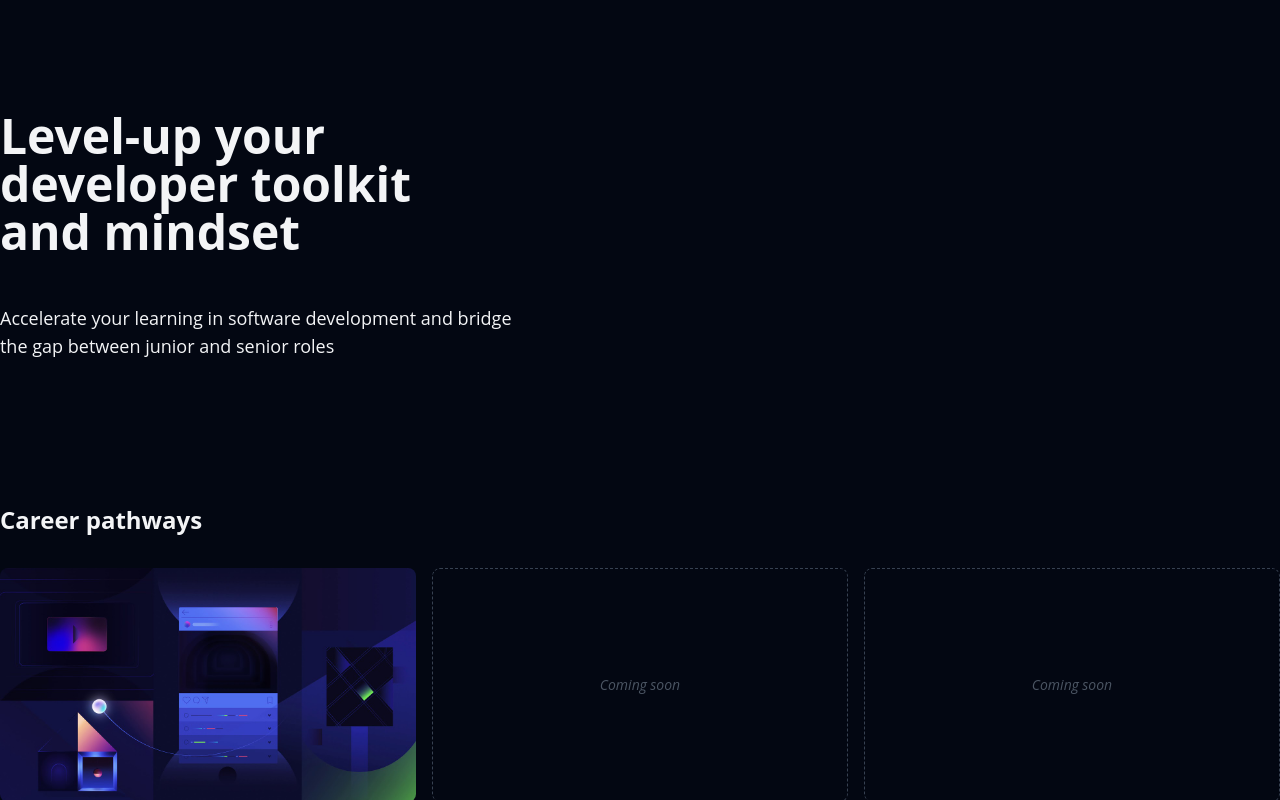
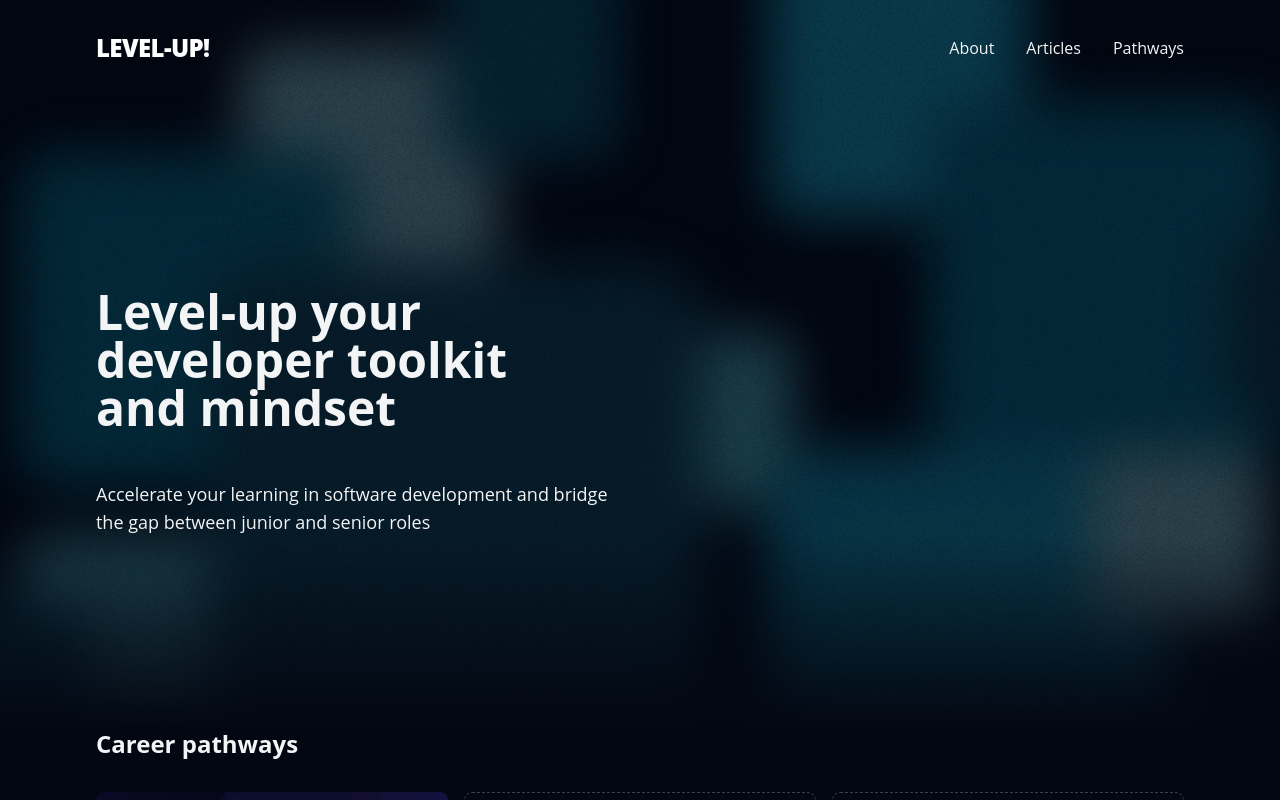
Before and after one commit to ellsphillips/level-up, a Next.js app: page / in a window 1280 px wide. Shown: the top 800 px of the page. Built offline with nearby package versions, Linux system fonts and the light colour scheme.

Commit message:
Feature: section component with cta

```diff
--- /dev/null
+++ b/components/theme/Section.tsx
@@ -0,0 +1,48 @@
+import Image from 'next/image';
+import React from 'react';
+
+interface SectionProps extends React.HTMLAttributes<HTMLElement> {
+    children: React.ReactNode;
+    cta?: boolean;
+    fade?: boolean;
+}
+
+export default function Section(props: SectionProps) {
+    return (
+        <section
+            className={`relative overflow-hidden bg-gray-950 ${
+                props.cta && !props.fade && 'border-white/5 border-y-2'
+            }`}
+        >
+            {props.cta && (
+                <>
+                    <div className='absolute inset-0 flex justify-center'>
+                        <Image
+                            src='/img/cta-bokeh.webp'
+                            alt=''
+                            layout='fill'
+                            objectFit='cover'
+                            objectPosition='center'
+                            quality={100}
+                            loading='lazy'
+                            decoding='async'
+                            className='block origin-top scale-125 opacity-25 max-w-none'
+                        />
+                        <div
+                            style={{ backgroundImage: 'url("/img/noise.png")' }}
+                            className='absolute inset-0 bg-left bg-repeat opacity-[0.15]'
+                        ></div>
+                    </div>
+                    {props.fade && (
+                        <div className='absolute inset-x-0 bottom-0 h-48 bg-gradient-to-t from-gray-950' />
+                    )}
+                </>
+            )}
+            <div
+                className={`relative max-w-6xl px-8 mx-auto my-8 sm:px-6 lg:px-8 md:mt-8 lg:my-8 ${props.className}`}
+            >
+                {props.children}
+            </div>
+        </section>
+    );
+}
--- a/pages/index.tsx
+++ b/pages/index.tsx
@@ -1,14 +1,33 @@
-import Hero from '@/components/Hero';
+import Card from '@/components/pathway/Card';
+import Section from '@/components/theme/Section';
+import { articleData } from '@/data/articles';
 import Layout from '@/layouts/App';
 
-import Card from '@/components/pathway/Card';
-import { articleData } from '@/data/articles';
+import Nav from '@/components/theme/Nav';
 
-const IndexPage = () => (
+const Home = () => (
     <Layout title='LEVEL-UP! - Home'>
-        <Hero />
+        <main>
+            <Section cta fade>
+                <Nav />
 
-        <section className='py-8 space-y-8'>
+                <div className='mt-64 mb-12 md:mt-28 lg:my-48'>
+                    <h1 className='pb-12 text-5xl font-bold'>
+                        Level-up your
+                        <br />
+                        developer toolkit
+                        <br />
+                        and mindset
+                    </h1>
+                    <p className='text-lg'>
+                        Accelerate your learning in software development and
+                        bridge <br />
+                        the gap between junior and senior roles
+                    </p>
+                </div>
+            </Section>
+
+            <Section className='py-8 space-y-8 lg:-top-16'>
                 <h2 className='text-2xl font-bold'>Career pathways</h2>
 
                 <div className='grid grid-cols-1 gap-4 md:grid-cols-2 lg:grid-cols-3'>
@@ -16,8 +35,9 @@ const IndexPage = () => (
                         <Card key={i} {...article} />
                     ))}
                 </div>
-        </section>
+            </Section>
+        </main>
     </Layout>
 );
 
-export default IndexPage;
+export default Home;
```
Also changed, not shown: public/img/cta-bokeh.webp (added), public/img/noise.png (added). Lines whose indentation alone changed are shown as unchanged.
